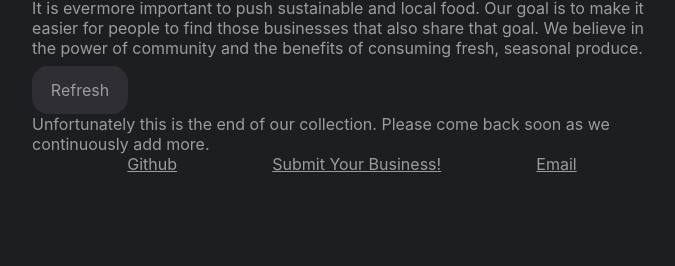
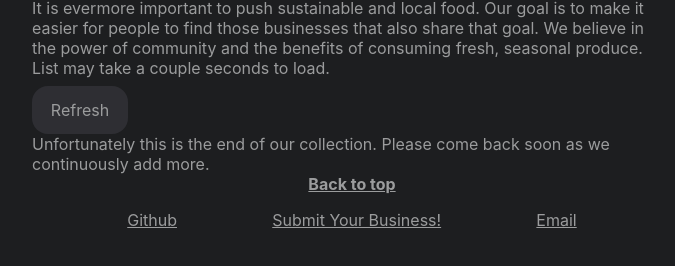
Before and after one commit to zushiEdu/ecoConnect, a plain HTML site: page index.html in a window 1280 px wide. Shown: the part 62-328 px from the top of the page, without its empty margins (288-963 px from the left). Drawn offline with Linux system fonts and the light colour scheme.

Commit message:
Back to top button

```diff
--- a/index.html
+++ b/index.html
@@ -15,7 +15,8 @@
         It is evermore important to push sustainable and local food. Our goal is
         to make it easier for people to find those businesses that also share
         that goal. We believe in the power of community and the benefits of
-        consuming fresh, seasonal produce.
+        consuming fresh, seasonal produce.<br />List may take a couple seconds
+        to load.
       </p>
       <p id="total-locations"></p>
       <button onclick="getLocation()">Refresh</button>
@@ -27,6 +28,18 @@
       Unfortunately this is the end of our collection. Please come back soon as
       we continuously add more.
     </p>
+
+    <a
+      href="#headers"
+      style="
+        display: block;
+        margin-left: auto;
+        margin-right: auto;
+        text-align: center;
+        font-weight: bold;
+      "
+      >Back to top</a
+    >
 
     <footer>
       <ul>
--- a/style.css
+++ b/style.css
@@ -48,6 +48,7 @@ ul{
 
 footer{
     margin-bottom: 1em;
+    margin-top: 1em;
 }
 
 body{
```
